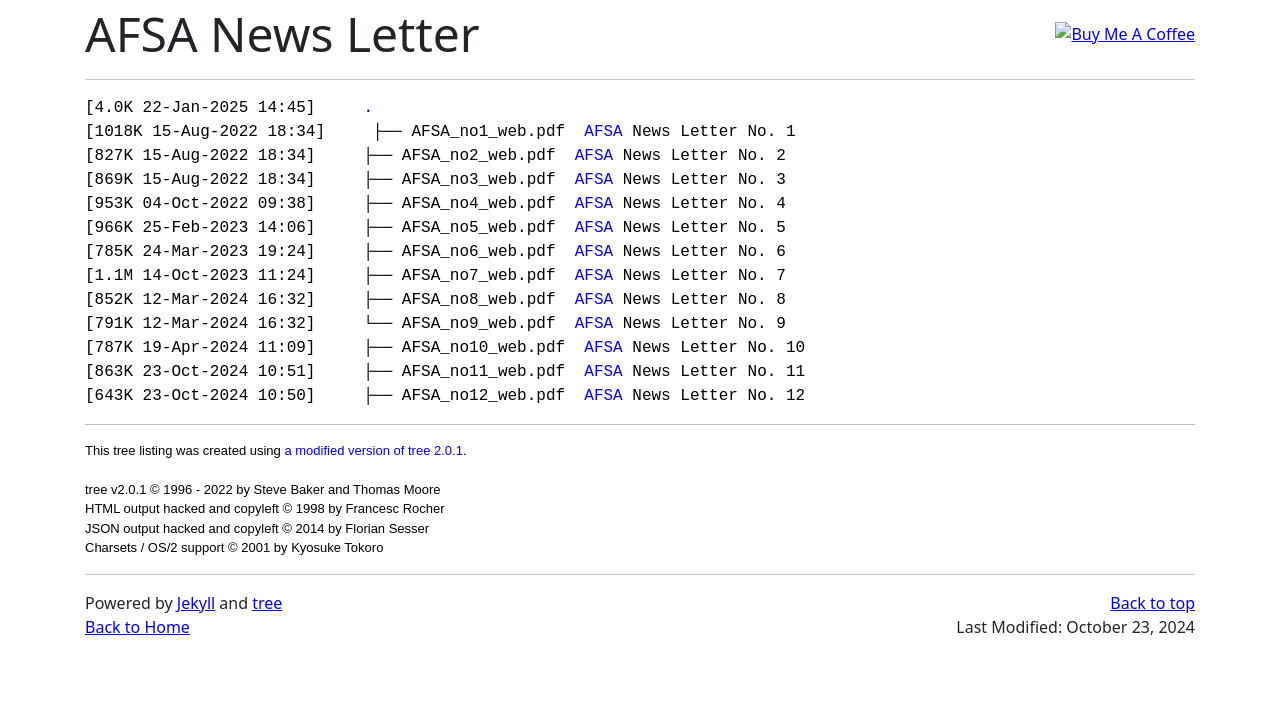
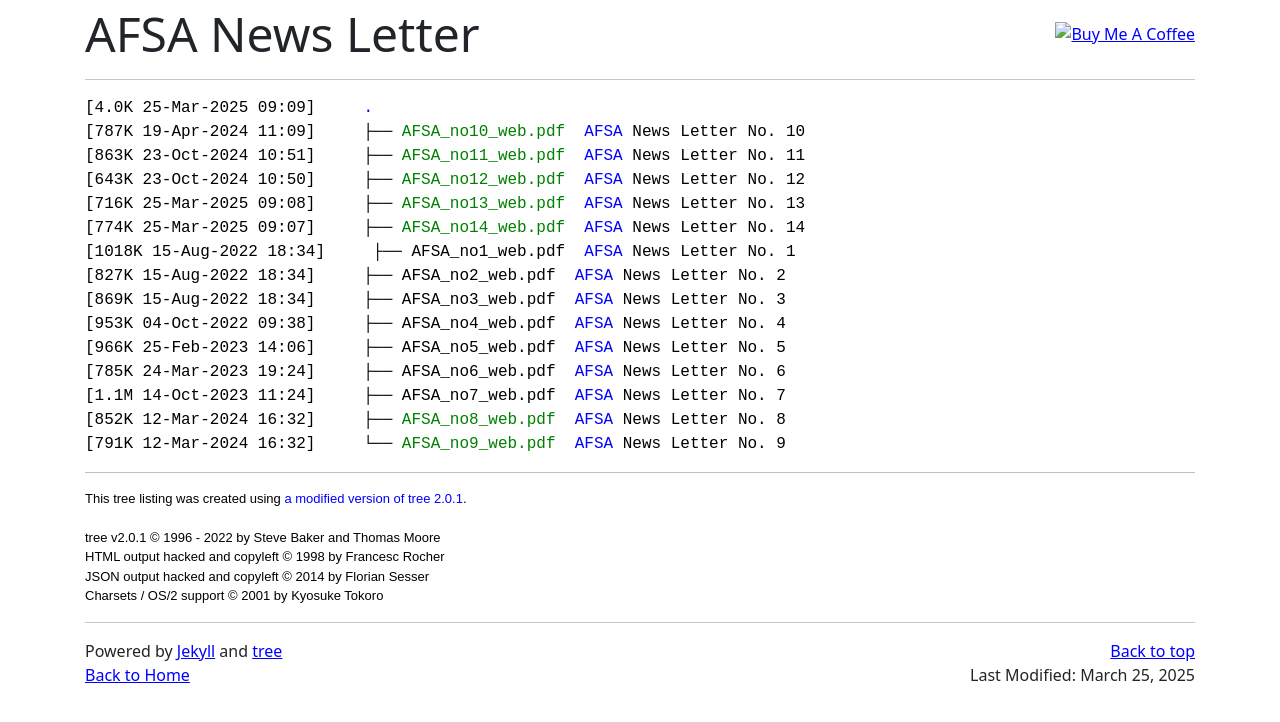
Before and after one commit to hoanganhduc/hoanganhduc.github.io, a Jekyll site: the page built from misc/AFSA_News_Letter/index.md, in a window 1280 px wide. Shown: the top 722 px of the page. Built offline with Jekyll 4.4.1, drawn with Linux system fonts in a browser that asks for light colours; nearby versions of some CDN libraries; a style sheet for code colours, icons or effects is not loaded.

Commit message:
Updated @ 2025-03-25  09:10:41 ICT

```diff
--- a/misc/AFSA_News_Letter/dircontent.html
+++ b/misc/AFSA_News_Letter/dircontent.html
@@ -1,4 +1,11 @@
-[4.0K&nbsp;22-Jan-2025&nbsp;14:45]&nbsp;&nbsp;&nbsp;&nbsp;	<a class="DIR" href="././">.</a><br>
+[4.0K&nbsp;25-Mar-2025&nbsp;09:09]&nbsp;&nbsp;&nbsp;&nbsp;	<a class="DIR" href="././">.</a><br>
+[787K&nbsp;19-Apr-2024&nbsp;11:09]&nbsp;&nbsp;&nbsp;&nbsp;	├── <a class="EXEC" href="./AFSA_no10_web.pdf">AFSA_no10_web.pdf</a>&nbsp;&nbsp;<span style="font-family: monospace;">[AFSA](https://afsa.jp/) News Letter No. 10
+</span>&nbsp;&nbsp;<span style="font-family: monospace;"></span><br>
+[863K&nbsp;23-Oct-2024&nbsp;10:51]&nbsp;&nbsp;&nbsp;&nbsp;	├── <a class="EXEC" href="./AFSA_no11_web.pdf">AFSA_no11_web.pdf</a>&nbsp;&nbsp;<span style="font-family: monospace;">[AFSA](https://afsa.jp/) News Letter No. 11
+</span>&nbsp;&nbsp;<span style="font-family: monospace;"></span><br>
+[643K&nbsp;23-Oct-2024&nbsp;10:50]&nbsp;&nbsp;&nbsp;&nbsp;	├── <a class="EXEC" href="./AFSA_no12_web.pdf">AFSA_no12_web.pdf</a>&nbsp;&nbsp;<span style="font-family: monospace;">[AFSA](https://afsa.jp/) News Letter No. 12</span><br>
+[716K&nbsp;25-Mar-2025&nbsp;09:08]&nbsp;&nbsp;&nbsp;&nbsp;	├── <a class="EXEC" href="./AFSA_no13_web.pdf">AFSA_no13_web.pdf</a>&nbsp;&nbsp;<span style="font-family: monospace;">[AFSA](https://afsa.jp/) News Letter No. 13</span><br>
+[774K&nbsp;25-Mar-2025&nbsp;09:07]&nbsp;&nbsp;&nbsp;&nbsp;	├── <a class="EXEC" href="./AFSA_no14_web.pdf">AFSA_no14_web.pdf</a>&nbsp;&nbsp;<span style="font-family: monospace;">[AFSA](https://afsa.jp/) News Letter No. 14</span><br>
 [1018K&nbsp;15-Aug-2022&nbsp;18:34]&nbsp;&nbsp;&nbsp;&nbsp;	├── <a class="NORM" href="./AFSA_no1_web.pdf">AFSA_no1_web.pdf</a>&nbsp;&nbsp;<span style="font-family: monospace;">[AFSA](https://afsa.jp) News Letter No. 1</span><br>
 [827K&nbsp;15-Aug-2022&nbsp;18:34]&nbsp;&nbsp;&nbsp;&nbsp;	├── <a class="NORM" href="./AFSA_no2_web.pdf">AFSA_no2_web.pdf</a>&nbsp;&nbsp;<span style="font-family: monospace;">[AFSA](https://afsa.jp/) News Letter No. 2</span><br>
 [869K&nbsp;15-Aug-2022&nbsp;18:34]&nbsp;&nbsp;&nbsp;&nbsp;	├── <a class="NORM" href="./AFSA_no3_web.pdf">AFSA_no3_web.pdf</a>&nbsp;&nbsp;<span style="font-family: monospace;">[AFSA](https://afsa.jp/) News Letter No. 3</span><br>
@@ -6,13 +13,8 @@
 [966K&nbsp;25-Feb-2023&nbsp;14:06]&nbsp;&nbsp;&nbsp;&nbsp;	├── <a class="NORM" href="./AFSA_no5_web.pdf">AFSA_no5_web.pdf</a>&nbsp;&nbsp;<span style="font-family: monospace;">[AFSA](https://afsa.jp/) News Letter No. 5</span><br>
 [785K&nbsp;24-Mar-2023&nbsp;19:24]&nbsp;&nbsp;&nbsp;&nbsp;	├── <a class="NORM" href="./AFSA_no6_web.pdf">AFSA_no6_web.pdf</a>&nbsp;&nbsp;<span style="font-family: monospace;">[AFSA](https://afsa.jp/) News Letter No. 6</span><br>
 [1.1M&nbsp;14-Oct-2023&nbsp;11:24]&nbsp;&nbsp;&nbsp;&nbsp;	├── <a class="NORM" href="./AFSA_no7_web.pdf">AFSA_no7_web.pdf</a>&nbsp;&nbsp;<span style="font-family: monospace;">[AFSA](https://afsa.jp/) News Letter No. 7</span><br>
-[852K&nbsp;12-Mar-2024&nbsp;16:32]&nbsp;&nbsp;&nbsp;&nbsp;	├── <a class="NORM" href="./AFSA_no8_web.pdf">AFSA_no8_web.pdf</a>&nbsp;&nbsp;<span style="font-family: monospace;">[AFSA](https://afsa.jp/) News Letter No. 8</span><br>
-[791K&nbsp;12-Mar-2024&nbsp;16:32]&nbsp;&nbsp;&nbsp;&nbsp;	└── <a class="NORM" href="./AFSA_no9_web.pdf">AFSA_no9_web.pdf</a>&nbsp;&nbsp;<span style="font-family: monospace;">[AFSA](https://afsa.jp/) News Letter No. 9</span><br>
-[787K&nbsp;19-Apr-2024&nbsp;11:09]&nbsp;&nbsp;&nbsp;&nbsp;	├── <a class="NORM" href="./AFSA_no10_web.pdf">AFSA_no10_web.pdf</a>&nbsp;&nbsp;<span style="font-family: monospace;">[AFSA](https://afsa.jp/) News Letter No. 10
-</span>&nbsp;&nbsp;<span style="font-family: monospace;"></span><br>
-[863K&nbsp;23-Oct-2024&nbsp;10:51]&nbsp;&nbsp;&nbsp;&nbsp;	├── <a class="NORM" href="./AFSA_no11_web.pdf">AFSA_no11_web.pdf</a>&nbsp;&nbsp;<span style="font-family: monospace;">[AFSA](https://afsa.jp/) News Letter No. 11
-</span>&nbsp;&nbsp;<span style="font-family: monospace;"></span><br>
-[643K&nbsp;23-Oct-2024&nbsp;10:50]&nbsp;&nbsp;&nbsp;&nbsp;	├── <a class="NORM" href="./AFSA_no12_web.pdf">AFSA_no12_web.pdf</a>&nbsp;&nbsp;<span style="font-family: monospace;">[AFSA](https://afsa.jp/) News Letter No. 12</span><br>
+[852K&nbsp;12-Mar-2024&nbsp;16:32]&nbsp;&nbsp;&nbsp;&nbsp;	├── <a class="EXEC" href="./AFSA_no8_web.pdf">AFSA_no8_web.pdf</a>&nbsp;&nbsp;<span style="font-family: monospace;">[AFSA](https://afsa.jp/) News Letter No. 8</span><br>
+[791K&nbsp;12-Mar-2024&nbsp;16:32]&nbsp;&nbsp;&nbsp;&nbsp;	└── <a class="EXEC" href="./AFSA_no9_web.pdf">AFSA_no9_web.pdf</a>&nbsp;&nbsp;<span style="font-family: monospace;">[AFSA](https://afsa.jp/) News Letter No. 9</span><br>
 <hr>
 <p class="VERSION">
 <span>This tree listing was created using <a href="https://github.com/hoanganhduc/tree/">a modified version of tree 2.0.1</a>.</span>
--- a/misc/AFSA_News_Letter/index.md
+++ b/misc/AFSA_News_Letter/index.md
@@ -1,7 +1,7 @@
 ---
 layout: default
 title: "AFSA News Letter"
-last_modified_at: 2024-10-23
+last_modified_at: 2025-03-25
 description: PDF version of AFSA News Letter
 keywords: AFSA, News Letter, PDF
 directory-listing: true
```
Also changed, not shown: 4 other files.
